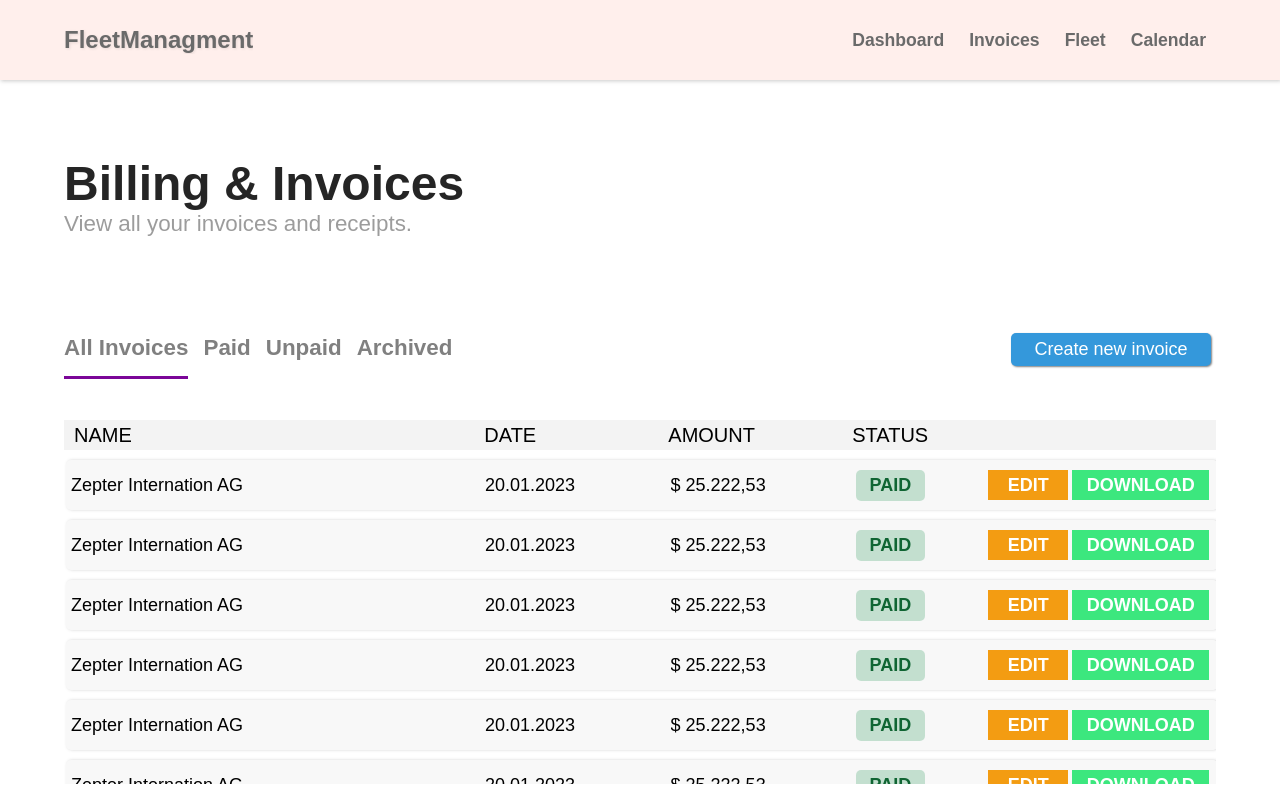
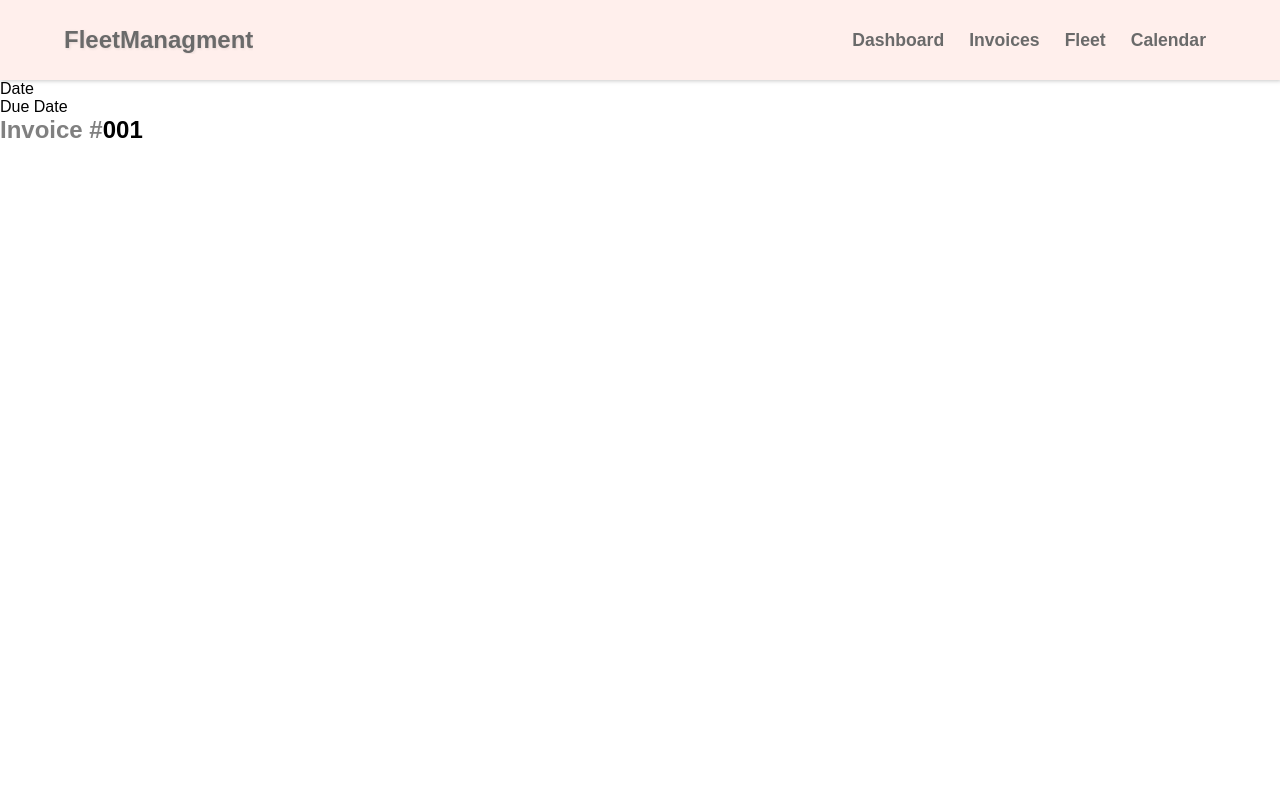
Before and after one commit to hamzic2019/fleetmanagment, a React (Vite) app in the folder client/: page /invoices/new in a window 1280 px wide. Built offline with nearby package versions, Linux system fonts and the light colour scheme.

Commit message:
initial create invoice page

```diff
--- a/client/src/App.jsx
+++ b/client/src/App.jsx
@@ -5,6 +5,7 @@ import Navigation from './components/Navigation/Navigation'
 
 // Importing pages
 import Invoices from './pages/Invoices/Invoices';
+import CreateInvoice from './pages/CreateInvoice/CreateInvoice';
 
 const App = () => {
   return (
@@ -15,7 +16,7 @@ const App = () => {
             <Route path="/" element={<h1>Home Page</h1>} />
             <Route path="/dashboard" element={<h1>Dashbaord</h1>} />
             <Route path="/invoices" element={<Invoices />} />
-            <Route path="/invoices/new" element={<Invoices />} />
+            <Route path="/invoices/new" element={<CreateInvoice />} />
             <Route path="/Fleet" element={<h1>Fleet</h1>} />
             <Route path="/Calendar" element={<h1>Calendar</h1>} />
         </Routes>
--- a/client/src/pages/CreateInvoice/CreateInvoice.jsx
+++ b/client/src/pages/CreateInvoice/CreateInvoice.jsx
@@ -0,0 +1,23 @@
+import React from 'react'
+import './CreateInvoice.css'
+
+const CreateInvoice = () => {
+  return (
+    <div className='createInvoiceWrapper'>
+        <div className="createInvoiceWrapper-left">
+              <div className="createInvoiceWrapper-dates">
+                  <p>Date</p>
+                  <p>Due Date</p>
+              </div>
+              <div className="createInvoiceWrapper-invoice">
+                  <h2 style={{color: 'gray'}}>Invoice #<span style={{color: 'black'}} contentEditable>001</span></h2>
+              </div>
+
+
+
+        </div>
+    </div>
+  )
+}
+
+export default CreateInvoice
--- a/client/src/pages/Invoices/Invoices.css
+++ b/client/src/pages/Invoices/Invoices.css
@@ -58,10 +58,18 @@ hr {
     z-index: 0;
 }
 
+.invoices-list-options-right {
+    height: 60px;
+    padding: 5px;
+    display: flex;
+    justify-content: center;
+    align-items: center;
+    text-align: center;
+}
 
-.invoices-list-options-right button {
+.invoices-list-options-right .link {
     width: 200px;
-    padding: 6px 20px;
+    padding: 10px 10px;
     font-size: 18px;
 
     border-radius: 5px;
@@ -72,11 +80,13 @@ hr {
     background-color: #3498db;
     box-shadow: 1px 1px 2px gray;
     margin:5px 5px 10px 10px;
+
+    text-decoration: none;
 }
 
-.invoices-list-options-right button:hover {
+.invoices-list-options-right .link:hover {
     width: 200px;
-    padding: 6px 20px;
+    padding: 10px 10px;
     font-size: 18px;
 
     border-radius: 5px;
--- a/client/src/pages/Invoices/Invoices.jsx
+++ b/client/src/pages/Invoices/Invoices.jsx
@@ -1,4 +1,5 @@
 import React from 'react'
+import {Link} from 'react-router-dom'
 import InvoiceFilterListTab from '../../components/InvoiceFilterListTab/InvoiceFilterListTab'
 import InvoiceListItem from '../../components/InvoiceListItem/InvoiceListItem'
 import './Invoices.css'
@@ -23,8 +24,10 @@ const Invoices = () => {
                 <InvoiceFilterListTab />
 
                 <div className="invoices-list-options-right">
-                    <button>Create new invoice</button>
+                    <Link to="/invoices/new" className='link'>Create new invoice</Link>
                 </div>
+
+                <hr />
 
           </div>
           <div className="invoices-list-invoices">
```
